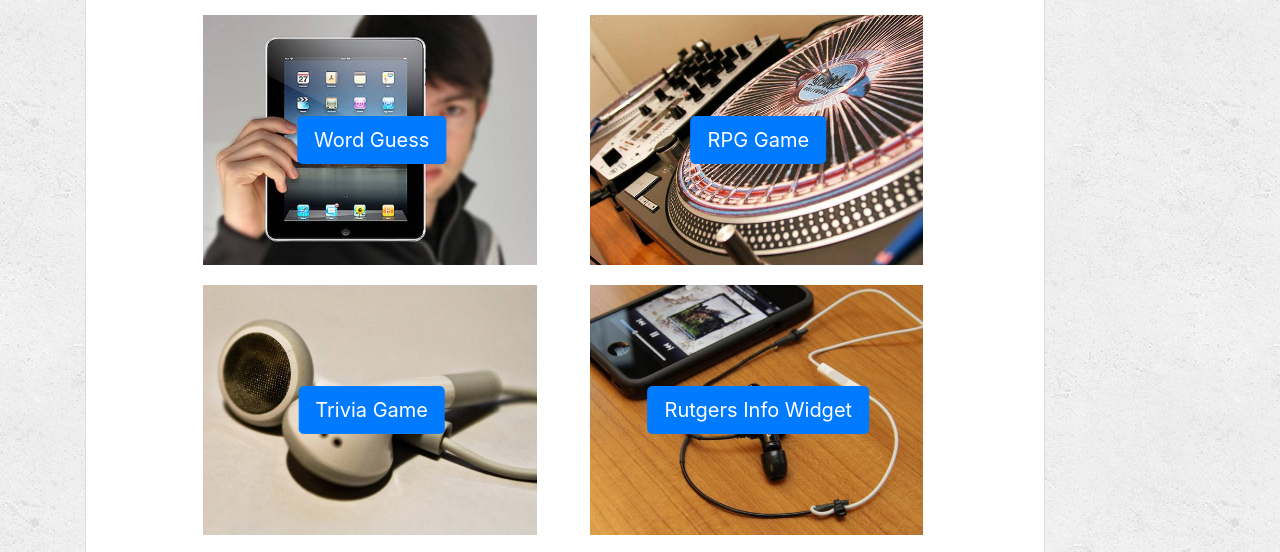
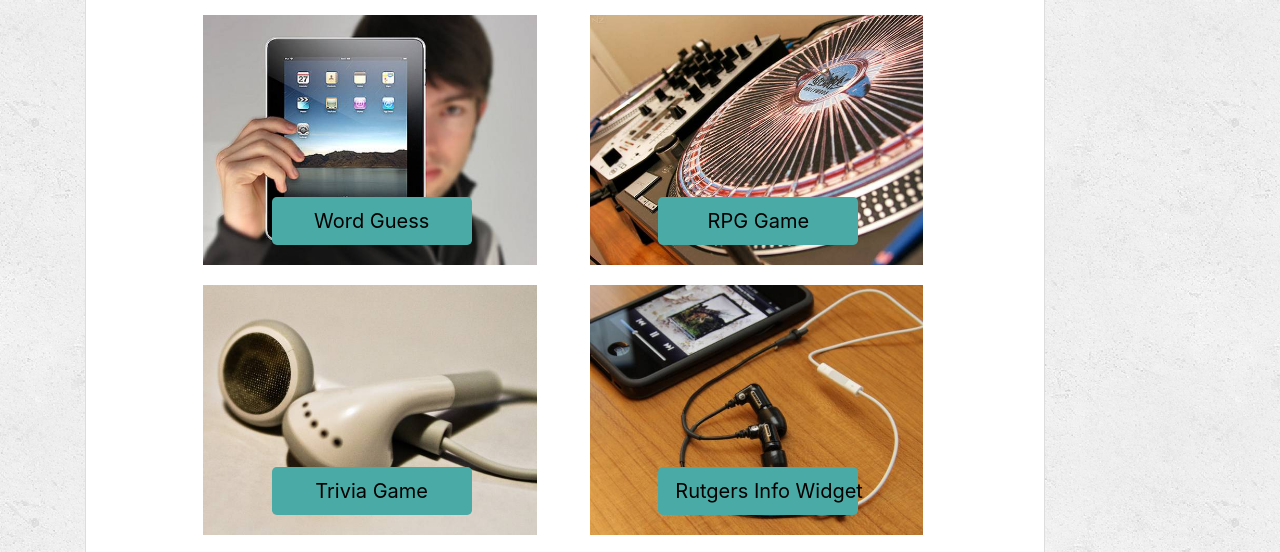
Before and after one commit to Gastonm1/Bootstrap-Portfolio, a plain HTML site: page portfolio.html in a window 1280 px wide. Shown: the part 235-787 px from the top of the page. Drawn offline with nearby package versions, Linux system fonts and the light colour scheme.

Commit message:
Button Features

```diff
--- a/assets/css/style.css
+++ b/assets/css/style.css
@@ -111,15 +111,20 @@ img{
 }
 .btn {
   position: absolute;
-  top: 50%;
+  top: 80%;
   left: 50%;
   transform: translate(-50%, -50%);
-  -ms-transform: translate(-50%, -50%);
-  font-size: 16px;
-  padding: 12px 24px;
-  border: none;
-  cursor: pointer;
-  border-radius: 5px;
+  width: 200px;
+}
+
+.btn-color {
+  color: #000000;
+  background-color: #4aaaa5;
+  border-color: #4aaaa5;
+}
+
+.btn:hover{
+  color:white;
 }
 
 
--- a/portfolio.html
+++ b/portfolio.html
@@ -21,10 +21,10 @@
           <div class="collapse navbar-collapse" id="navbarNav">
             <ul class="navbar-nav">
               <li class="nav-item active">
-                <a class="nav-link" href="index.html">About <span class="sr-only">(current)</span></a>
+                <a class="nav-link" href="index.html">About </a>
               </li>
               <li class="nav-item">
-                <a class="nav-link" href="portfolio.html">Portfolio</a>
+                <a class="nav-link" href="portfolio.html">Portfolio <span class="sr-only">(current)</span></a>
               </li>
               <li class="nav-item">
                 <a class="nav-link disabled" href="contact.html">Contact</a>
@@ -43,11 +43,11 @@
         <div class="col-md-1"></div>
         <div class="col-md-5">
             <img src="assets/images/technics-q-c-640-480-1.jpg" alt="Word Guess">
-            <button type="button" class="btn btn-primary btn-lg">Word Guess</button>
+            <button type="button" class="btn btn-color btn-lg">Word Guess</button>
         </div>
         <div class="col-md-5">
             <img src="assets/images/technics-q-c-640-480-2.jpg" alt="RPG Game">
-            <button type="button" class="btn btn-primary btn-lg">RPG Game</button>
+            <button type="button" class="btn btn-color btn-lg">RPG Game</button>
         </div>
 
         <div class="col-md-1"></div>
@@ -57,11 +57,11 @@
           <div class="col-md-1"></div>
           <div class="col-md-5">
               <img src="assets/images/technics-q-c-640-480-5.jpg" alt="Trivia Game">
-              <button type="button" class="btn btn-primary btn-lg">Trivia Game</button>
+              <button type="button" class="btn btn-color btn-lg">Trivia Game</button>
           </div>
           <div class="col-md-5">
               <img src="assets/images/technics-q-c-640-480-7.jpg" alt="Rutgers Info Widget">
-              <button type="button" class="btn btn-primary btn-lg">Rutgers Info Widget</button>
+              <button type="button" class="btn btn-color btn-lg">Rutgers Info Widget</button>
           </div>
 
           <div class="col-md-1"></div>
@@ -71,7 +71,7 @@
             <div class="col-md-1"></div>
             <div class="col-md-5">
                 <img src="assets/images/technics-q-c-640-480-9.jpg" alt="Rock Paper Scissors">
-                <button type="button" class="btn btn-primary btn-lg">Rock Paper Scissors</button>
+                <button type="button" class="btn btn-color btn-lg">Rock Paper Scissors</button>
             </div>
 
             <div class="col-md-5">
```
Also changed, not shown: contact.html (+5 -3 lines), index.html (+1 -1 lines).
